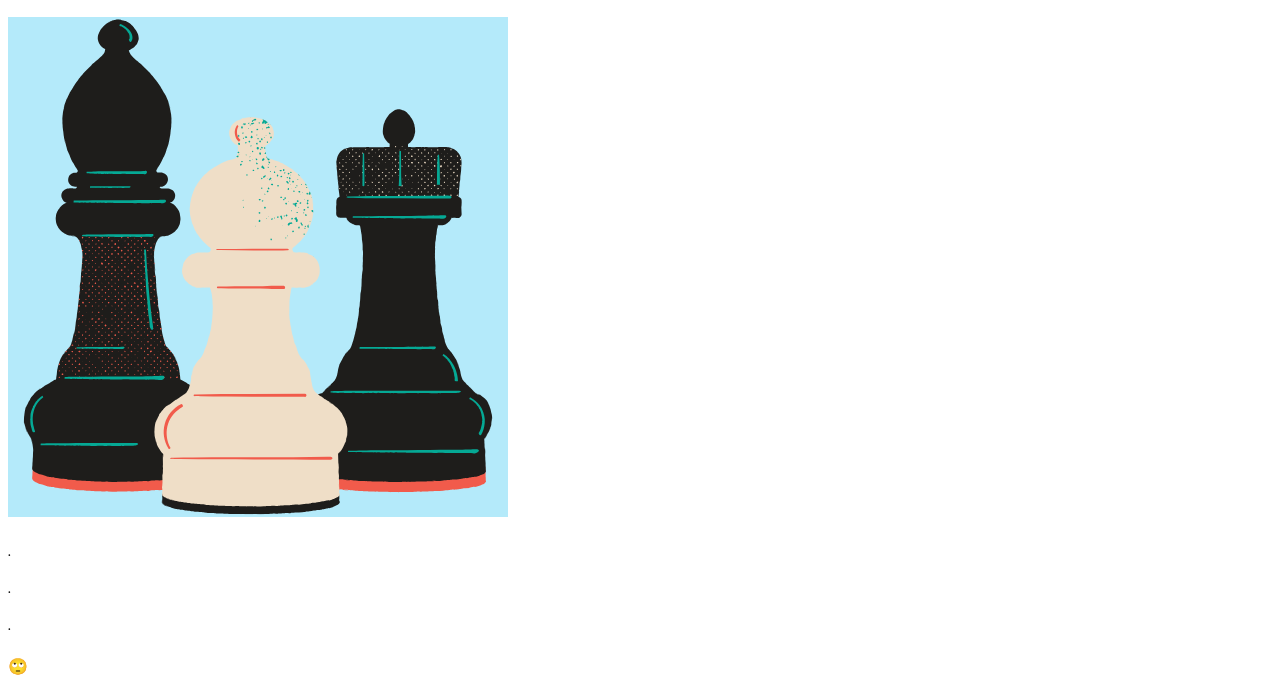
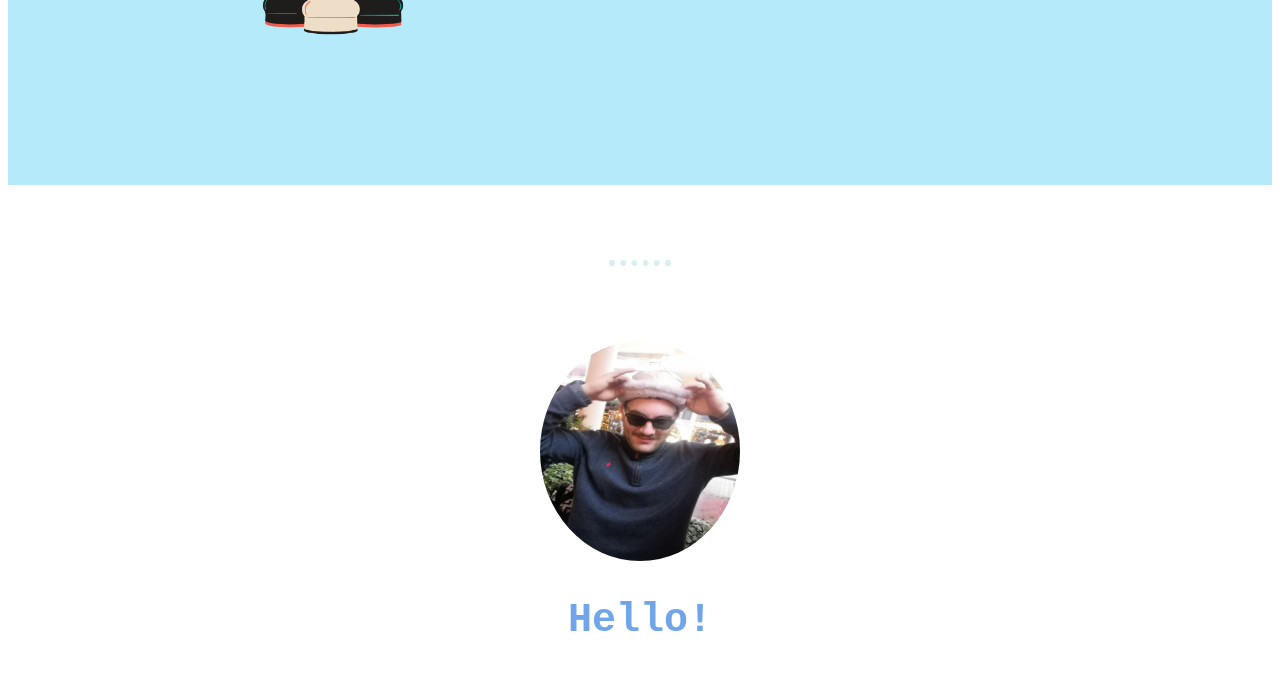
Before and after one commit to xalifhs/Meet-Me, a plain HTML site: page index.html in a window 1280 px wide. Shown: the part 623-1306 px from the top of the page. Drawn offline with nearby package versions, Linux system fonts and the light colour scheme; files that its build step writes are made by us from their sources; the site is published under a folder, as on GitHub Pages, so addresses that start at the root find nothing.

Commit message:
Add files via upload

```diff
--- a/index.html
+++ b/index.html
@@ -1,7 +1,7 @@
 <!DOCTYPE html>
 <html lang="en">
 <head>
-    <link rel="stylesheet" href="/13.Capstone_2/style.css">
+    <link rel="stylesheet" href="style.css">
     <meta charset="UTF-8">
     <meta name="viewport" content="width=device-width, initial-scale=1.0">
     <title>Get to know Me!!</title>
```
